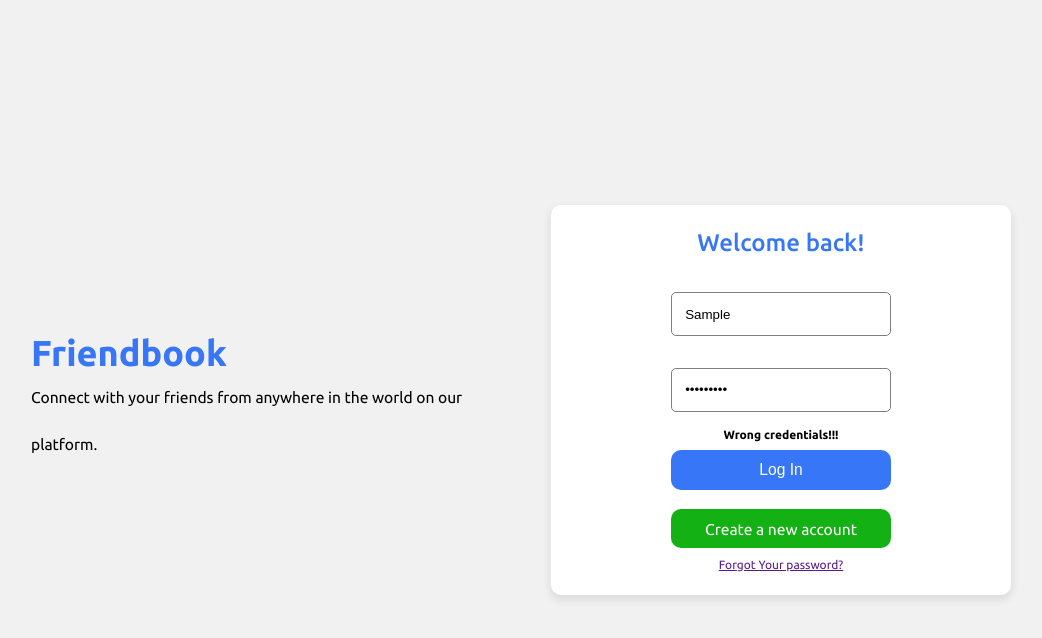
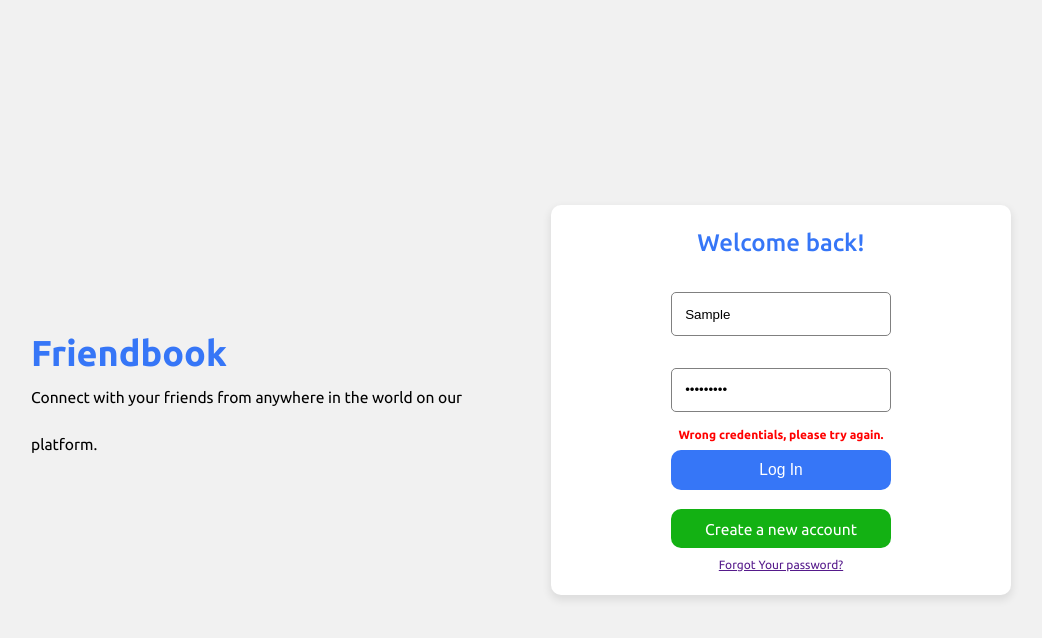
Before and after one commit to dragan0107/social-media-app, a React (Create React App) app in the folder client/: page / in a window 1280 px wide. Both pictures are taken after typing "Sample", "Sample123" into the empty fields and a click on the button "Log In". Shown: the top 638 px of the page, without its empty margins (137-1179 px from the left). Built offline with nearby package versions, Linux system fonts and the light colour scheme; no server answers.

Commit message:
bugfix about topbar

```diff
--- a/client/src/Components/Topbar/Topbar.css
+++ b/client/src/Components/Topbar/Topbar.css
@@ -1,5 +1,11 @@
 :root {
     font-size: 16px;
+}
+
+header {
+    position: sticky;
+    top: 0;
+    z-index: 2;
 }
 
 .topbar {
@@ -8,9 +14,7 @@
     align-items: center;
     background-color: #548CFF;
     font-family: 'Ubuntu', sans-serif;
-    position: sticky;
-    top: 0;
-    z-index: 2;
+
 }
 
 .topbar a {
--- a/client/src/Pages/Login/Login.jsx
+++ b/client/src/Pages/Login/Login.jsx
@@ -44,7 +44,11 @@ const Login = () => {
                             type="password"
                             placeholder="Password"
                         />
-                        {error && <h4>Wrong credentials!!!</h4>}
+                        {error && (
+                            <h4 className="login-err">
+                                Wrong credentials, please try again.
+                            </h4>
+                        )}
                         <button className="login-btn" type="submit">
                             Log In
                         </button>
--- a/client/src/Pages/Profile/Profile.css
+++ b/client/src/Pages/Profile/Profile.css
@@ -119,3 +119,7 @@
     color: rgb(52, 84, 189);
     font-size: 1.1em;
 }
+
+.login-err {
+    color: red;
+}
```
Also changed, not shown: 1 other file (tests, documents, lock files or other folders).
